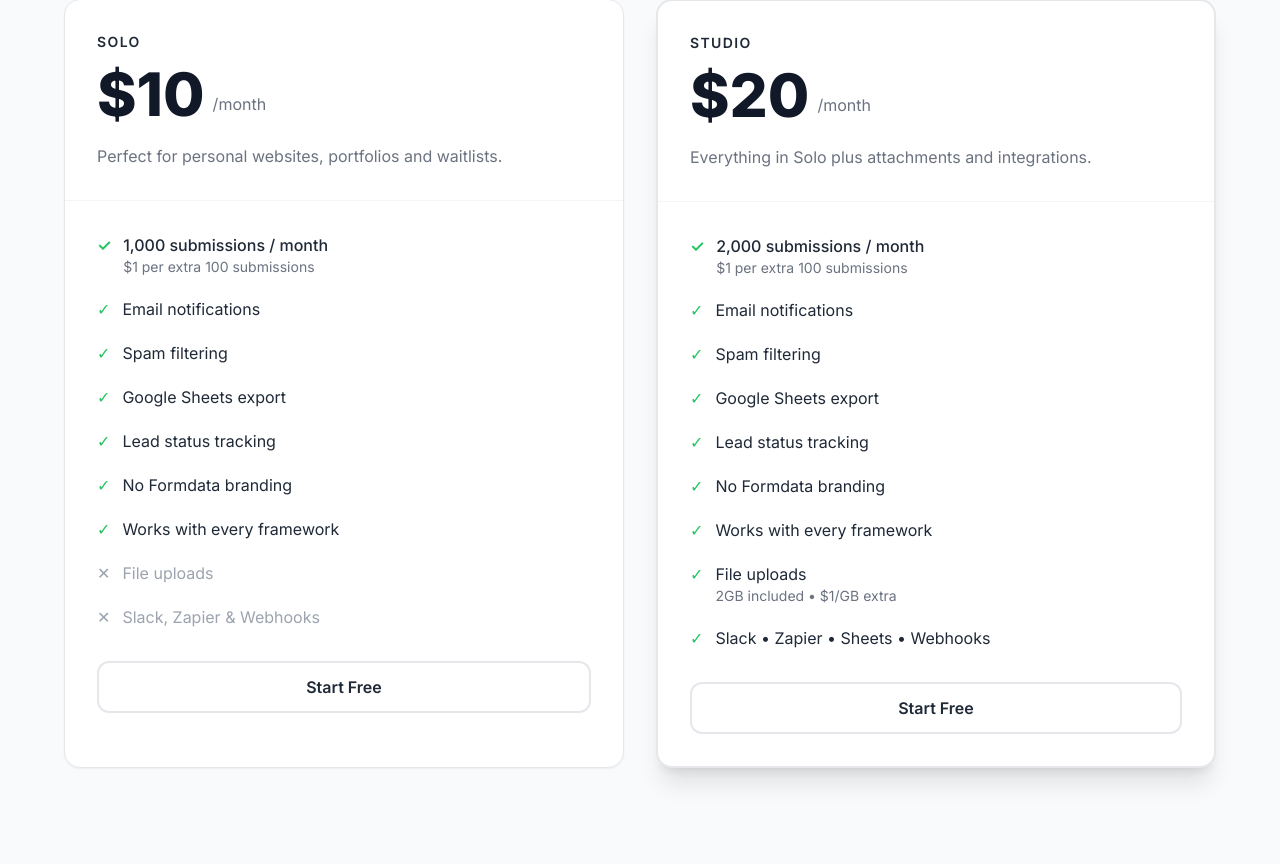
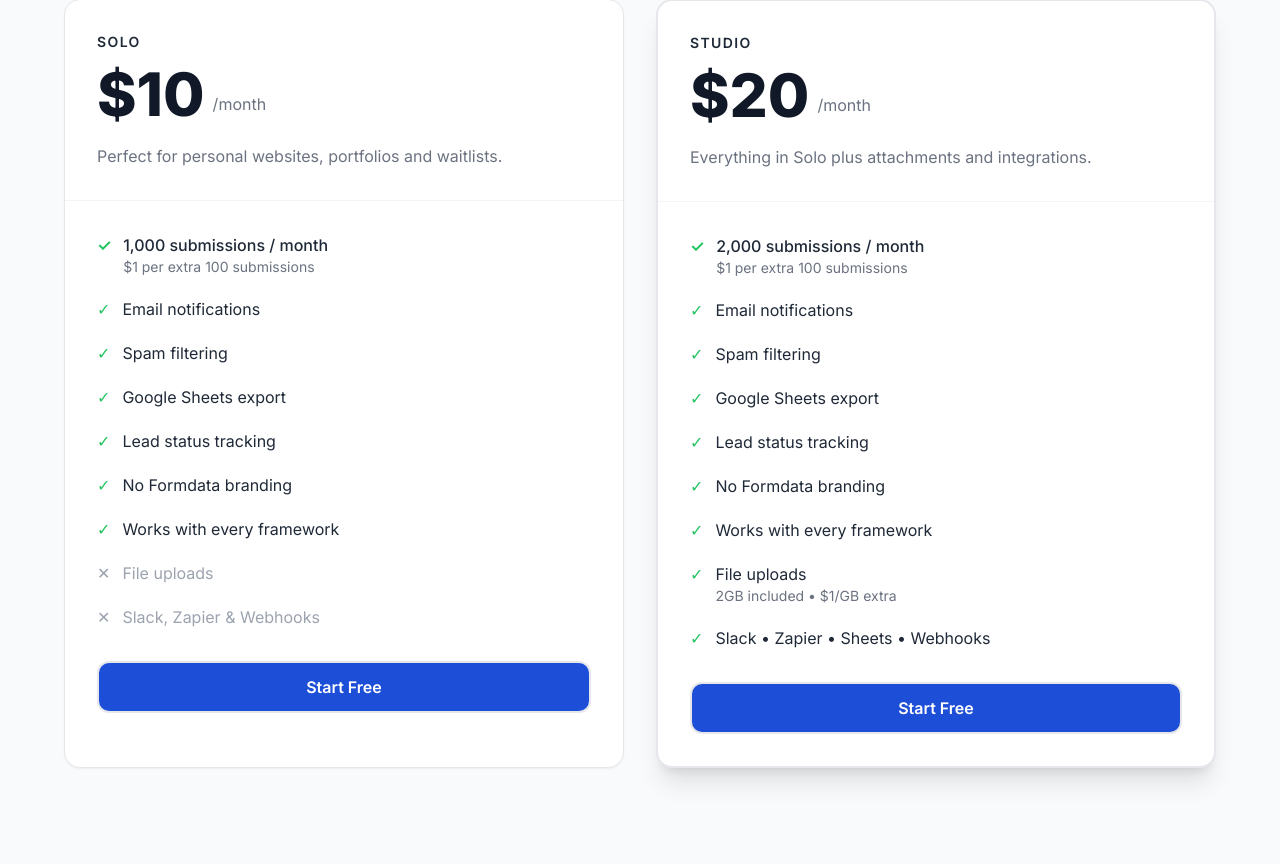
Before and after one commit to imakashy00/formdata, a Python web app: template app/templates/index.html in a window 1280 px wide. Shown: the part 2177-3042 px from the top of the page. Run offline with Jinja, Linux system fonts and the light colour scheme; the template is opened without the code that fills it, so the values that code supplies are empty; some libraries are stand-ins or nearby versions.

Commit message:
updated index.html

```diff
--- a/app/templates/partials/pricing.html
+++ b/app/templates/partials/pricing.html
@@ -46,7 +46,7 @@
                 <div class="px-8 pb-8">
                     <form action="/auth" method="post">
                         <button type="submit"
-                            class="w-full py-3 rounded-xl border-2 border-brand text-brand font-semibold hover:bg-brand-light transition">
+                            class="w-full py-3 bg-[#1d4ed8] text-white rounded-xl border-2 border-brand text-brand font-semibold hover:bg-brand-light transition">
                             Start Free
                         </button>
                     </form>
@@ -95,7 +95,7 @@
 
                     <form action="/auth" method="post">
                         <button type="submit"
-                            class="w-full py-3 rounded-xl border-2 border-brand text-brand font-semibold hover:bg-brand-light transition">
+                            class="w-full py-3 bg-[#1d4ed8] text-white rounded-xl border-2 border-brand text-brand font-semibold hover:bg-brand-light transition">
                             Start Free
                         </button>
                     </form>
```
